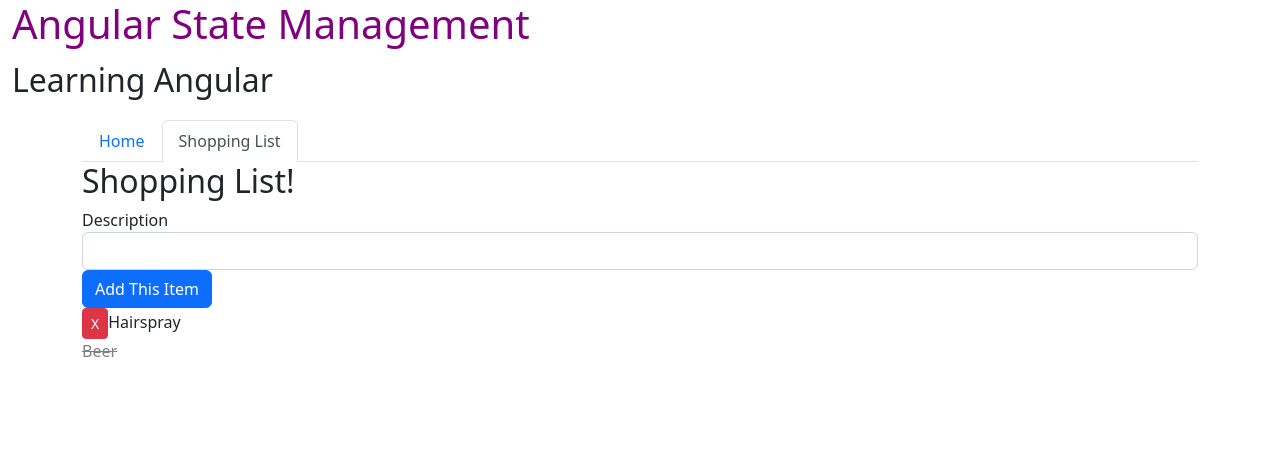
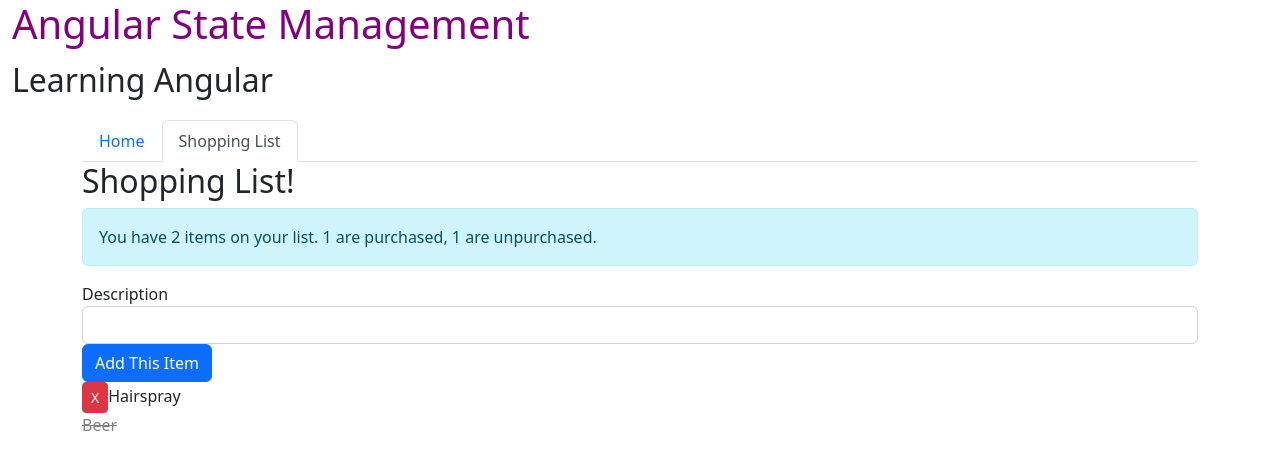
Before and after one commit to hypertheory-angular/asm-sept-2022, an Angular app: page /shopping in a window 1280 px wide. Shown: the top 470 px of the page. Built offline with nearby package versions, Linux system fonts and the light colour scheme.

Commit message:
before break

```diff
--- /dev/null
+++ b/src/app/features/shopping/components/list-summary/list-summary.component.html
@@ -0,0 +1,6 @@
+<div class="alert alert-info" *ngIf="model | async as m">
+  <span
+    >You have {{ m.total }} items on your list. {{ m.purchased }} are purchased,
+    {{ m.unpurchased }} are unpurchased.</span
+  >
+</div>
--- /dev/null
+++ b/src/app/features/shopping/components/list-summary/list-summary.component.ts
@@ -0,0 +1,24 @@
+import { Component, OnInit } from '@angular/core';
+import { map, Observable } from 'rxjs';
+import { ShoppingSummaryModel } from '../../models';
+import { ShoppingDataService } from '../../services/shopping-data.service';
+
+@Component({
+  selector: 'app-list-summary',
+  templateUrl: './list-summary.component.html',
+  styleUrls: ['./list-summary.component.css'],
+})
+export class ListSummaryComponent {
+  model: Observable<ShoppingSummaryModel>;
+  constructor(private service: ShoppingDataService) {
+    this.model = service.getData().pipe(
+      map((data) => {
+        return {
+          total: data.length,
+          purchased: data.filter((d) => d.purchased).length,
+          unpurchased: data.filter((d) => !d.purchased).length,
+        } as ShoppingSummaryModel;
+      })
+    );
+  }
+}
--- a/src/app/features/shopping/components/list/list.component.ts
+++ b/src/app/features/shopping/components/list/list.component.ts
@@ -7,7 +7,7 @@ import { ShoppingListItem } from '../../models';
   styleUrls: ['./list.component.css'],
 })
 export class ListComponent {
-  @Input() model: ShoppingListItem[] = [];
+  @Input() model: ShoppingListItem[] | null = [];
 
   constructor() {}
 
--- a/src/app/features/shopping/models/index.ts
+++ b/src/app/features/shopping/models/index.ts
@@ -2,3 +2,9 @@ export type ShoppingListItem = {
   description: string;
   purchased: boolean;
 };
+
+export type ShoppingSummaryModel = {
+  total: number;
+  purchased: number;
+  unpurchased: number;
+};
--- /dev/null
+++ b/src/app/features/shopping/services/shopping-data.service.ts
@@ -0,0 +1,23 @@
+import { ShoppingListItem } from '../models';
+import { BehaviorSubject, Observable } from 'rxjs';
+export class ShoppingDataService {
+  private subject: BehaviorSubject<ShoppingListItem[]>;
+
+  constructor() {
+    // maybe our api call
+    this.subject = new BehaviorSubject<ShoppingListItem[]>(this.data);
+  }
+  private data: ShoppingListItem[] = [
+    { description: 'Hairspray', purchased: false },
+    { description: 'Beer', purchased: true },
+  ];
+
+  getData(): Observable<ShoppingListItem[]> {
+    return this.subject.asObservable();
+  }
+
+  addItem(item: ShoppingListItem) {
+    this.data = [item, ...this.data];
+    this.subject.next(this.data);
+  }
+}
--- a/src/app/features/shopping/shopping.component.html
+++ b/src/app/features/shopping/shopping.component.html
@@ -1,5 +1,8 @@
 <h2>Shopping List!</h2>
+<div>
+  <app-list-summary> </app-list-summary>
+</div>
 <section>
   <app-entry (itemAdded)="addItemToList($event)"></app-entry>
-  <app-list [model]="shoppingList"></app-list>
+  <app-list [model]="shoppingList | async"></app-list>
 </section>
--- a/src/app/features/shopping/shopping.component.ts
+++ b/src/app/features/shopping/shopping.component.ts
@@ -1,5 +1,6 @@
 import { Component, OnInit } from '@angular/core';
 import { ShoppingListItem } from './models';
+import { ShoppingDataService } from './services/shopping-data.service';
 
 @Component({
   selector: 'app-shopping',
@@ -7,17 +8,15 @@ import { ShoppingListItem } from './models';
   styleUrls: ['./shopping.component.css'],
 })
 export class ShoppingComponent {
-  shoppingList: ShoppingListItem[] = [
-    { description: 'Hairspray', purchased: false },
-    { description: 'Beer', purchased: true },
-  ];
-  constructor() {}
+  shoppingList = this.service.getData();
+  constructor(private service: ShoppingDataService) {}
 
   addItemToList(item: { description: string }) {
     const itemToAdd = {
       ...item,
       purchased: false,
     };
-    this.shoppingList = [itemToAdd, ...this.shoppingList];
+    this.service.addItem(itemToAdd);
   }
+  // done
 }
--- a/src/app/features/shopping/shopping.module.ts
+++ b/src/app/features/shopping/shopping.module.ts
@@ -4,10 +4,13 @@ import { ShoppingComponent } from './shopping.component';
 import { ListComponent } from './components/list/list.component';
 import { EntryComponent } from './components/entry/entry.component';
 import { ReactiveFormsModule } from '@angular/forms';
+import { ShoppingDataService } from './services/shopping-data.service';
+import { ListSummaryComponent } from './components/list-summary/list-summary.component';
 
 @NgModule({
-  declarations: [ShoppingComponent, ListComponent, EntryComponent],
+  declarations: [ShoppingComponent, ListComponent, EntryComponent, ListSummaryComponent],
   imports: [CommonModule, ReactiveFormsModule],
   exports: [ShoppingComponent],
+  providers: [ShoppingDataService],
 })
 export class ShoppingModule {}
```
Also changed, not shown: .browserslistrc, CLASS_NOTES/monday-review.excalidraw.svg (added), src/app/features/shopping/components/list-summary/list-summary.component.css (added), 1 other file (tests, documents, lock files or other folders).
